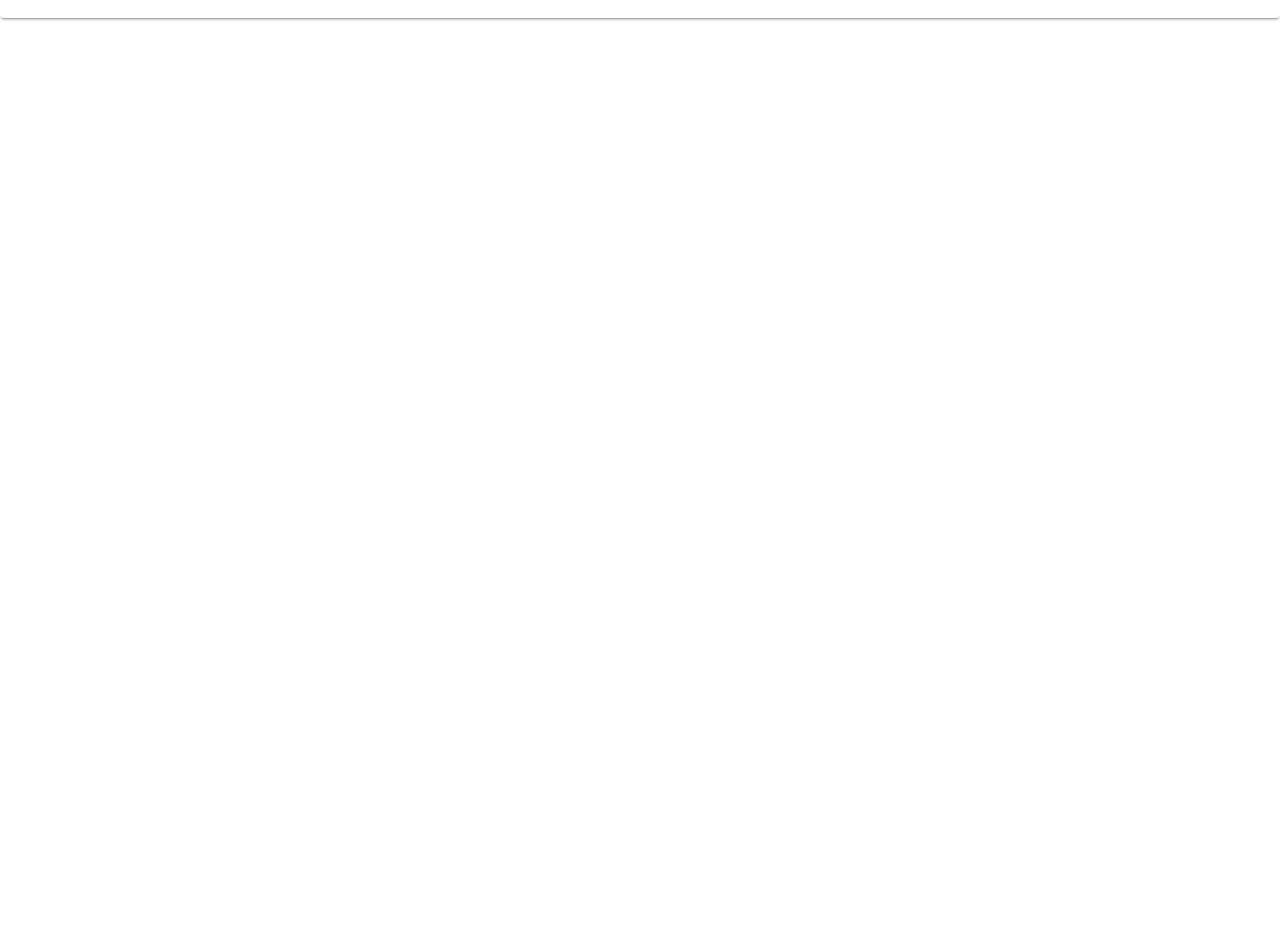
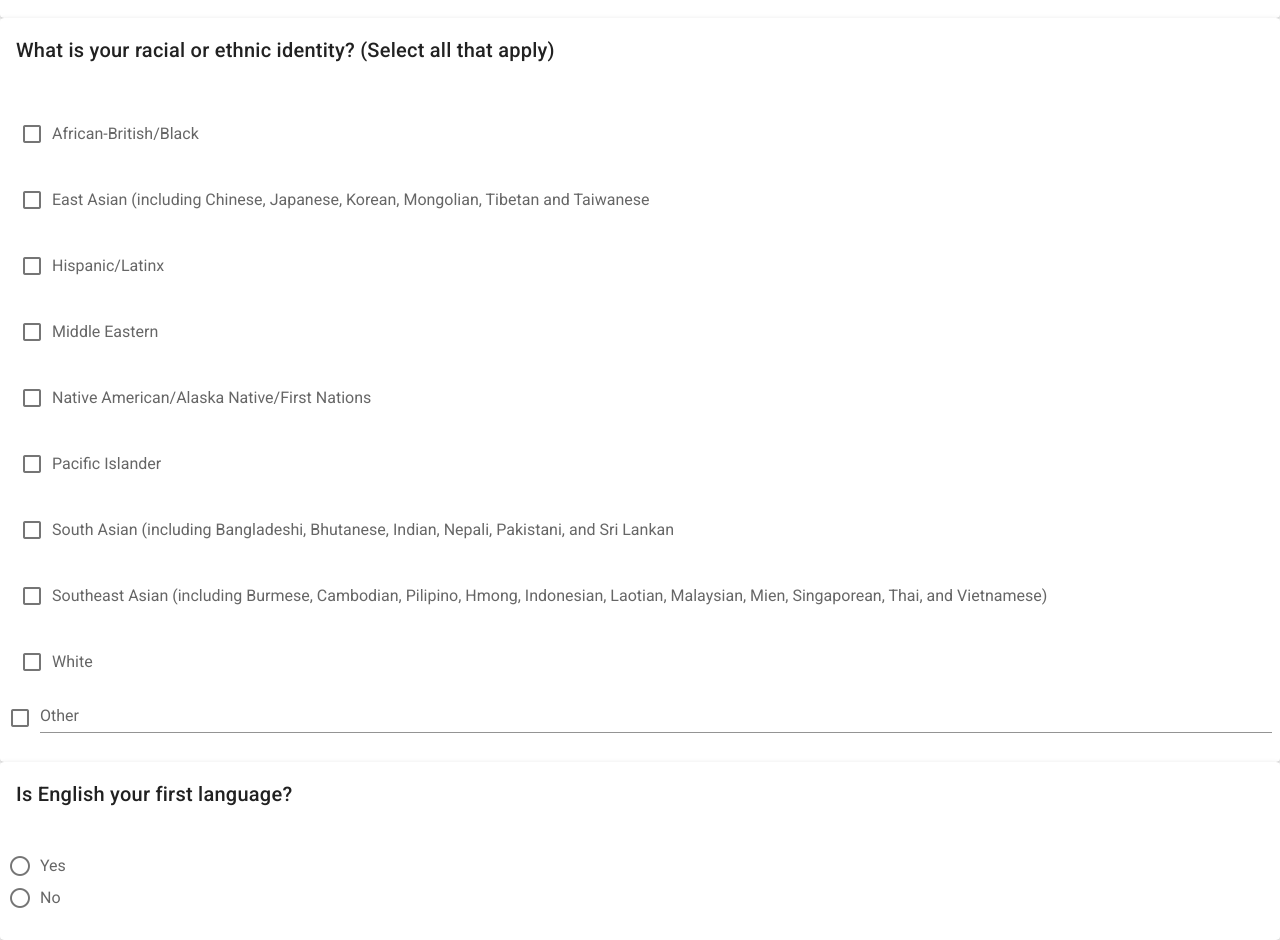
Before and after one commit to fresh8gaming/equal-ops, a Vue app: page / in a window 1280 px wide. Shown: the part 1720-2660 px from the top of the page. Before the commit the page ends 1738 px from the top, so only its background shows below. Built offline with nearby package versions, Linux system fonts and the light colour scheme.

Commit message:
adds more questions, including a checkbox one

```diff
--- a/src/App.vue
+++ b/src/App.vue
@@ -64,6 +64,33 @@
         </v-radio-group>
       </v-card-actions>
     </v-card>
+
+    <v-card>
+      <v-card-title>What is your racial or ethnic identity? (Select all that apply)</v-card-title>
+      <v-card-actions>
+        <v-container fluid>
+          <v-checkbox v-for="race in raceGroups" :key="race" :label="`${race}`" :value="race"></v-checkbox>
+          <v-row align="center">
+            <v-checkbox value="Other"></v-checkbox>
+            <v-text-field :disabled="!raceGroup === 'Other'" label="Other"></v-text-field>
+          </v-row>
+        </v-container>
+      </v-card-actions>
+    </v-card>
+
+    <v-card>
+      <v-card-title>Is English your first language?</v-card-title>
+      <v-card-actions>
+        <v-radio-group v-model="languageGroup">
+          <v-radio
+            v-for="language in languageGroups"
+            :key="language"
+            :label="`${language}`"
+            :value="language"
+          ></v-radio>
+        </v-radio-group>
+      </v-card-actions>
+    </v-card>
   </v-app>
 </template>
 
@@ -111,7 +138,23 @@ export default {
       "Lesbian",
       "Pansexual",
       "Queer"
-    ]
+    ],
+
+    raceGroup: "",
+    raceGroups: [
+      "African-British/Black",
+      "East Asian (including Chinese, Japanese, Korean, Mongolian, Tibetan and Taiwanese",
+      "Hispanic/Latinx",
+      "Middle Eastern",
+      "Native American/Alaska Native/First Nations",
+      "Pacific Islander",
+      "South Asian (including Bangladeshi, Bhutanese, Indian, Nepali, Pakistani, and Sri Lankan",
+      "Southeast Asian (including Burmese, Cambodian, Pilipino, Hmong, Indonesian, Laotian, Malaysian, Mien, Singaporean, Thai, and Vietnamese)",
+      "White"
+    ],
+
+    lanuageGroup: "",
+    languageGroups: ["Yes", "No"]
   })
 };
 </script>
```
